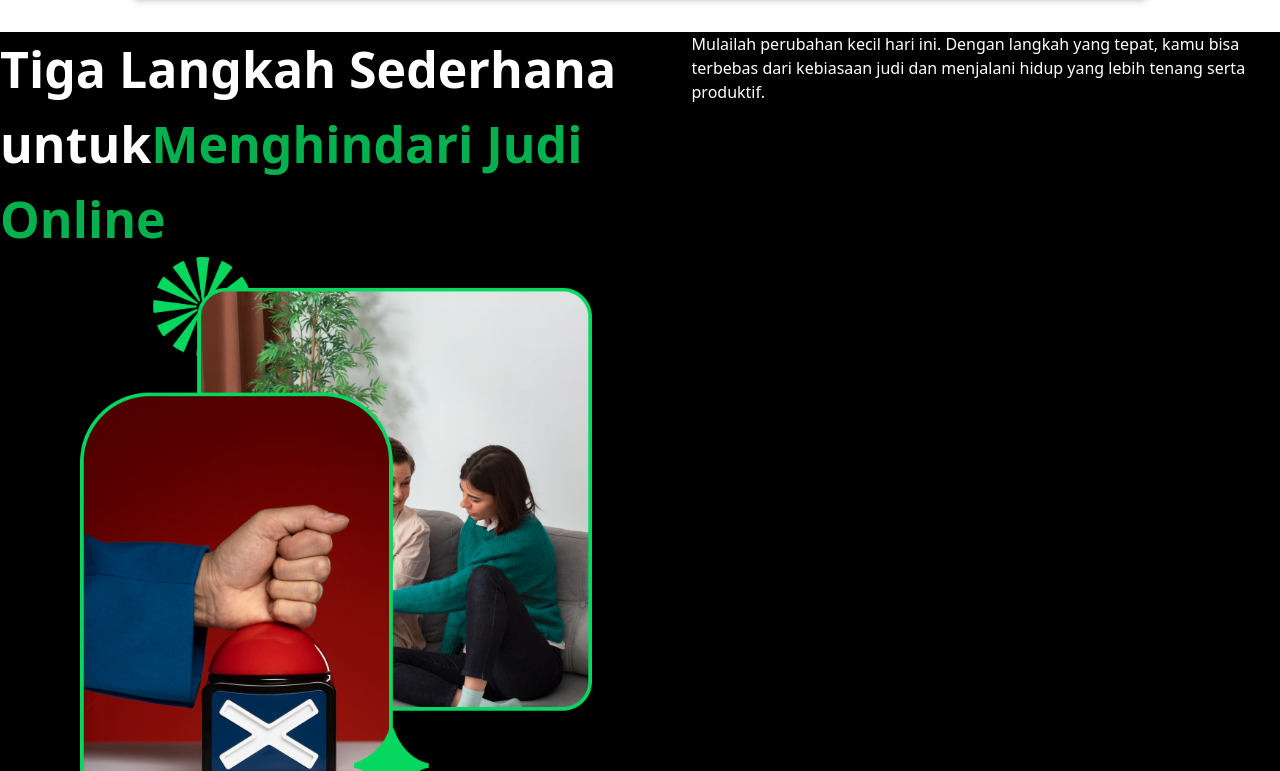
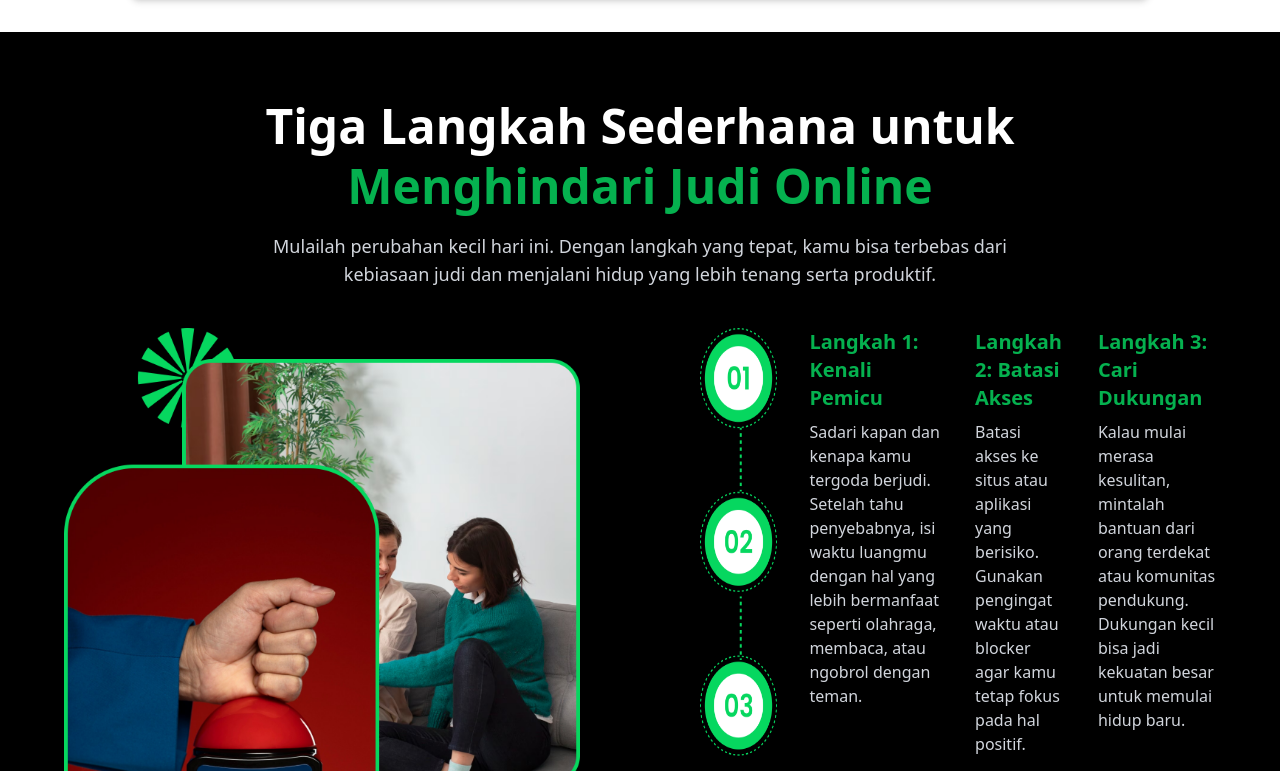
Before and after one commit to HidayahMF/OutGamble, a React (Vite) app in the folder frontend/: page / in a window 1280 px wide. Shown: the part 6769-7540 px from the top of the page. Built offline with nearby package versions, Linux system fonts and the light colour scheme.

Commit message:
Update Menghindari

```diff
--- a/frontend/src/sections/Menghindari.jsx
+++ b/frontend/src/sections/Menghindari.jsx
@@ -4,23 +4,73 @@ import sampingmenghindari from "../assets/sampingmenghindari.png";
 
 const Menghindari = () => {
   return (
-    <section className="flex bg-black flex-col">
-      <div className="flex justify-center ">
-        <h1 className="font-semibold text-[50px] justify-center items-center text-white">
-          Tiga Langkah Sederhana untuk
-          <span className="text-[#05B14F] ">Menghindari Judi Online</span>
+    <section className="bg-black text-white py-16 px-8 flex flex-col items-center">
+      <div className="text-center max-w-3xl  mb-10">
+        <h1 className="text-4xl md:text-5xl font-semibold leading-tight">
+          Tiga Langkah Sederhana untuk{" "}
+          <span className="text-[#05B14F]">Menghindari Judi Online</span>
         </h1>
-        <p className="text-white">
+        <p className="text-gray-300 mt-4 text-lg">
           Mulailah perubahan kecil hari ini. Dengan langkah yang tepat, kamu
           bisa terbebas dari kebiasaan judi dan menjalani hidup yang lebih
           tenang serta produktif.
         </p>
       </div>
-      <div className="">
-        <img src={atasmenghindari} alt="" className="w-[40%] ml-20" />
-      </div>
-      <div className="">
-        <img src={sampingmenghindari} alt="" className="w-[7%]" />
+
+      <div className="flex flex-col md:flex-row items-center md:items-start gap-30 max-w-6xl">
+        <div className="flex flex-col items-center gap-4 w-full md:w-1/2">
+          <img
+            src={atasmenghindari}
+            alt="Stop button"
+            className="rounded-3xl w-full"
+          />
+        </div>
+
+        <div className="w-full md:w-[50%] flex flex-row gap-8">
+          <img
+            src={sampingmenghindari}
+            alt="People discussion"
+            className="rounded-3xl w-[15%]"
+          />
+          <div className="flex items-start gap-6">
+            <div>
+              <h3 className="text-xl font-bold text-[#05B14F]">
+                Langkah 1: Kenali Pemicu
+              </h3>
+              <p className="text-gray-300 mt-2">
+                Sadari kapan dan kenapa kamu tergoda berjudi. Setelah tahu
+                penyebabnya, isi waktu luangmu dengan hal yang lebih bermanfaat
+                seperti olahraga, membaca, atau ngobrol dengan teman.
+              </p>
+            </div>
+          </div>
+
+          <div className="flex items-start gap-6">
+            <div>
+              <h3 className="text-xl font-bold text-[#05B14F]">
+                Langkah 2: Batasi Akses
+              </h3>
+              <p className="text-gray-300 mt-2">
+                Batasi akses ke situs atau aplikasi yang berisiko. Gunakan
+                pengingat waktu atau blocker agar kamu tetap fokus pada hal
+                positif.
+              </p>
+            </div>
+          </div>
+
+          <div className="flex items-start gap-6">
+            <div>
+              <h3 className="text-xl font-bold text-[#05B14F]">
+                Langkah 3: Cari Dukungan
+              </h3>
+              <p className="text-gray-300 mt-2">
+                Kalau mulai merasa kesulitan, mintalah bantuan dari orang
+                terdekat atau komunitas pendukung. Dukungan kecil bisa jadi
+                kekuatan besar untuk memulai hidup baru.
+              </p>
+            </div>
+          </div>
+        </div>
       </div>
     </section>
   );
```
